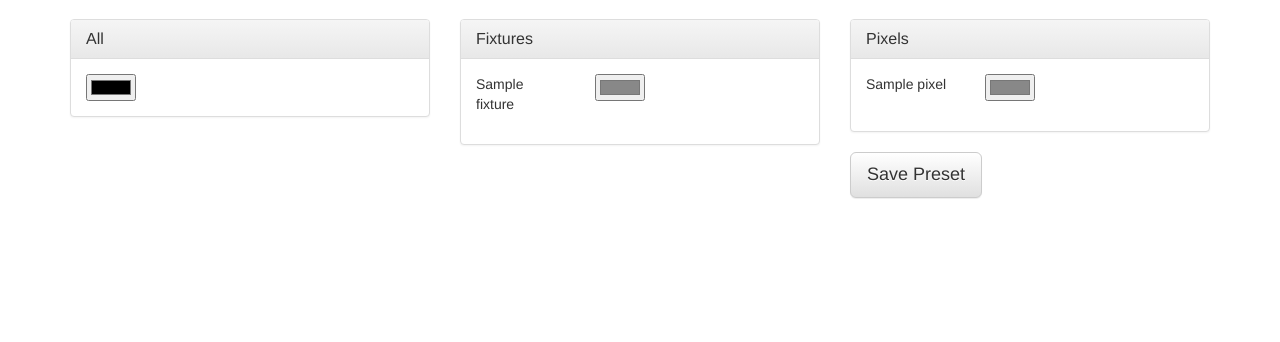
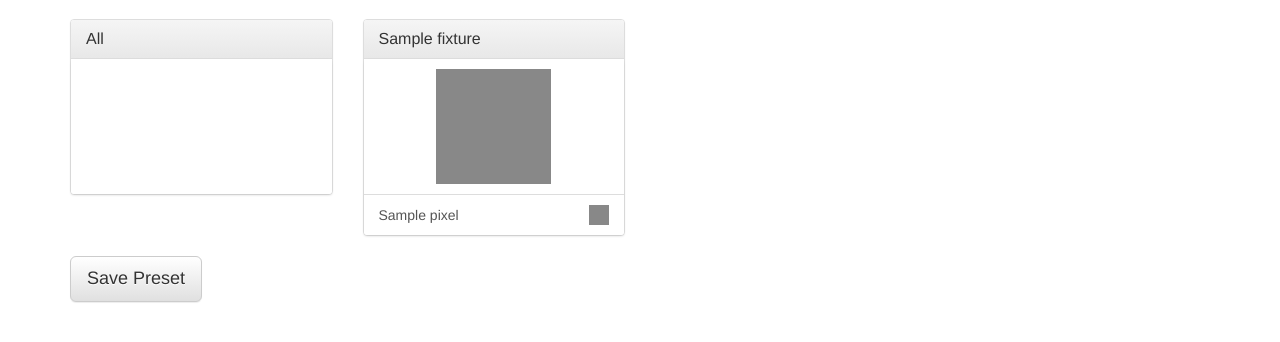
Before and after one commit to reillyeon/webpixels, a Flask app: template templates/index.html in a window 1280 px wide. Shown: the part 51-393 px from the top of the page. Run offline with Flask 2, Linux system fonts and the light colour scheme; the template is opened without the code that fills it: most values are stand-ins (such as "Sample title", 1, 10 or a date in 2020); parts of the project's set-up code (start-up, migrations or seed data) failed here and were passed over; some libraries are stand-ins or nearby versions.

Commit message:
Much better index page with links to pixel pages.

```diff
--- a/server.py
+++ b/server.py
@@ -94,21 +94,21 @@
                  if not isinstance(pixel, PixelSet)]
    pixel_list.sort(key=lambda pixel: pixel[0])
 
-   fixture_list = [(name, pixel.get_html_color())
-                   for name, pixel in pixels.items()
-                   if isinstance(pixel, PixelSet) and
-                      name != 'all']
-   fixture_list.sort(key=lambda pixel: pixel[0])
+   fixture_list = []
+   for name, fixture in pixels.items():
+      if (not isinstance(fixture, PixelSet)) or name == "all":
+         continue
 
-   preset_list = list(presets.keys())
-   preset_list.sort()
+      subpixels = [(pixel.get_name(), pixel.get_html_color())
+                   for pixel in fixture.get_pixels()]
+      fixture_list.append((name, fixture.get_html_color(), subpixels))
+
+   fixture_list.sort(key=lambda fixture: fixture[0])
+
 
    return render_template('index.html',
-                          all=all_pixels,
-                          pixels=pixel_list,
-                          fixtures=fixture_list,
-                          presets=preset_list,
-                          last_preset=last_preset)
+                          all=pixels['all'].get_html_color(),
+                          fixtures=fixture_list)
 
 @app.route('/pixel/<pixel>', methods=['GET', 'POST'])
 def pixel(pixel):
--- a/static/css/theme.css
+++ b/static/css/theme.css
@@ -3,20 +3,20 @@
   padding-bottom: 30px;
 }
 
-#preview-box {
+.preview-box {
    position: relative;
    width: 50%;
    margin-left: auto;
    margin-right: auto;
 }
 
-#preview-box:before {
+.preview-box:before {
    content: "";
    display: block;
    padding-top: 100%;
 }
 
-#preview {
+.preview {
    position:  absolute;
    top: 0;
    left: 0;
@@ -24,6 +24,11 @@
    right: 0;
 }
 
+.preview-sm {
+   width: 20px;
+   height: 20px;
+}
+
 input[type=range] {
    -webkit-appearance: none;
 }
--- a/templates/index.html
+++ b/templates/index.html
@@ -3,60 +3,47 @@
 {% block body %}
 <div class="row">
 
-  <div class="col-sm-4">
+  <div class="col-sm-3">
     <div class="panel panel-default">
       <div class="panel-heading">
         <h3 class="panel-title">All</h3>
       </div>
-      <div class="panel-body">
-        <input class="rgb" id="all" type="color" name="color" value="{{ all }}" />
+      <div class="list-group">
+         <a href="/pixel/all" class="list-group-item">
+            <div class="preview-box">
+               <div class="preview" style="background: {{ all }};"></div>
+            </div>
+         </a>
       </div>
     </div>
   </div>
 
-  <div class="col-sm-4">
+  {% for fixture, color, pixels in fixtures %}
+  <div class="col-sm-3">
     <div class="panel panel-default">
       <div class="panel-heading">
-        <h3 class="panel-title">Fixtures</h3>
+        <h3 class="panel-title">{{ fixture }}</h3>
       </div>
-      <div class="panel-body">
-        <form class="form-horizontal" method="POST" action="pixels">
-          {% for fixture, color in fixtures %}
-          <div class="form-group">
-             <div class="col-sm-4">{{ fixture }}</div>
-             <div class="col-sm-8">
-               <input class="rgb" id="{{ fixture }}" type="color" name="color_{{ fixture }}" value="{{ color }}" />
-             </div>
-          </div>
-          {% endfor %}
-        </form>
+      <div class="list-group">
+         <a href="/pixel/{{ fixture }}" class="list-group-item">
+            <div class="preview-box">
+               <div class="preview" style="background: {{ color }};"></div>
+            </div>
+         </a>
+         {% for pixel, color in pixels %}
+         <a href="/pixel/{{ pixel }}" class="list-group-item">
+            {{ pixel }}
+            <div class="pull-right">
+               <div class="preview-sm" style="background: {{ color }}"></div>
+            </div>
+         </a>
+         {% endfor %}
       </div>
     </div>
   </div>
-
-  <div class="col-sm-4">
-    <div class="panel panel-default">
-      <div class="panel-heading">
-        <h3 class="panel-title">Pixels</h3>
-      </div>
-      <div class="panel-body">
-        <form class="form-horizontal" method="POST" action="pixels">
-          {% for pixel, color in pixels %}
-          <div class="form-group">
-             <div class="col-sm-4">{{ pixel }}</div>
-             <div class="col-sm-8">
-               <input class="rgb" id="{{ pixel }}" type="color" name="color_{{ pixel }}" value="{{ color }}" />
-             </div>
-          </div>
-          {% endfor %}
-        </form>
-      </div>
-    </div>
-  </div>
-
-  <div class="col-sm-4">
-    <button class="btn btn-default btn-lg preset-save-btn">Save Preset</button>
-  </div>
+  {% endfor %}
 
 </div>
+
+<button class="btn btn-default btn-lg preset-save-btn">Save Preset</button>
 {% endblock %}
--- a/templates/pixel.html
+++ b/templates/pixel.html
@@ -8,8 +8,8 @@
             <h3 class="panel-title">Preview</h3>
          </div>
          <div class="panel-body">
-            <div id="preview-box">
-               <div id="preview"></div>
+            <div class="preview-box">
+               <div class="preview" id="preview"></div>
             </div>
          </div>
       </div>
```
